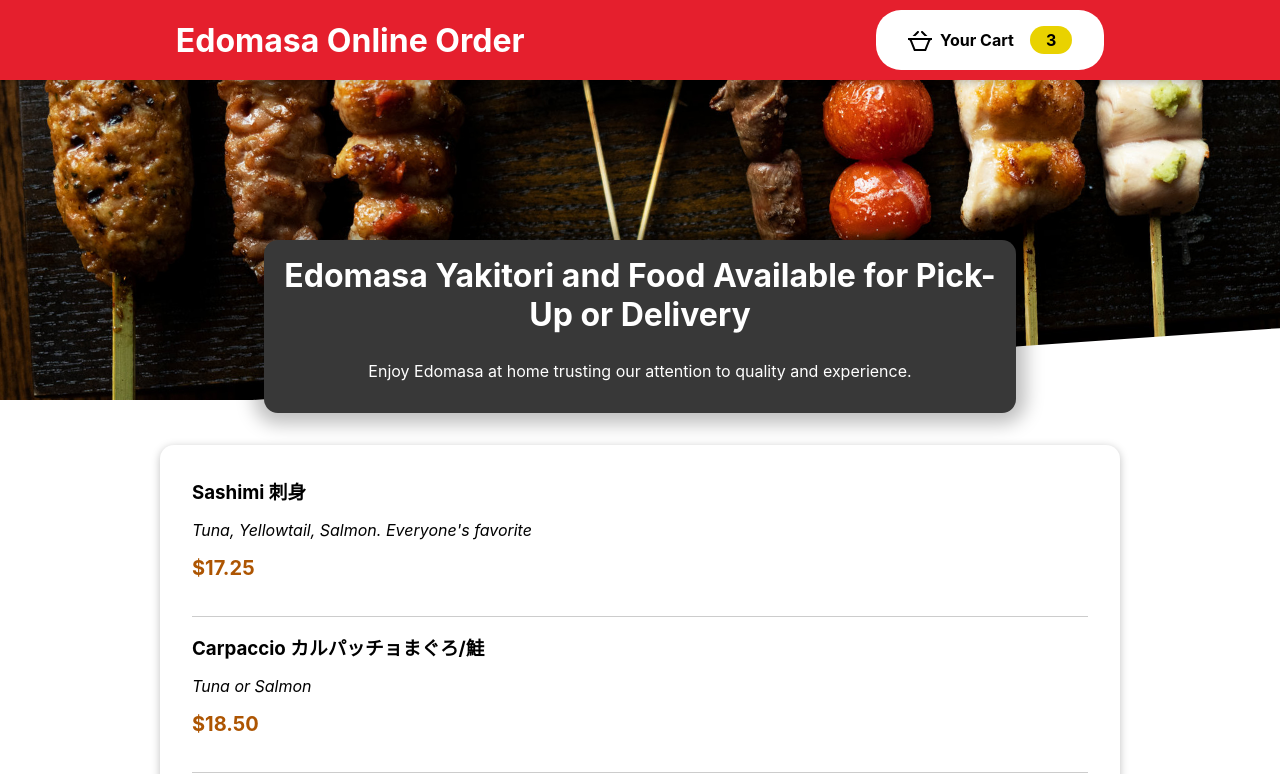
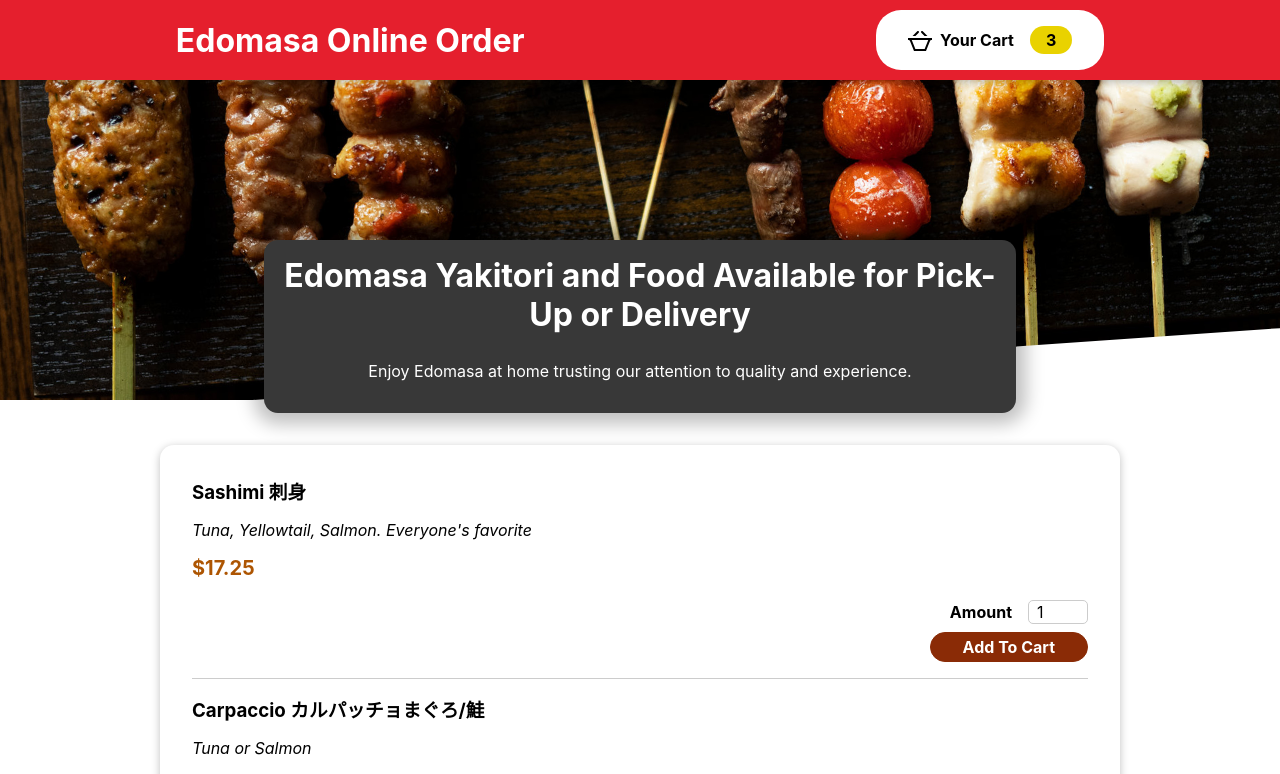
Before and after one commit to chotimmysf/edomasaonlineordering, a React (Create React App) app: page / in a window 1280 px wide. Shown: the top 774 px of the page. Built offline with nearby package versions, Linux system fonts and the light colour scheme.

Commit message:
added add to cart buttons

```diff
--- a/src/components/Menu/MenuItem/availableMenuItems.js
+++ b/src/components/Menu/MenuItem/availableMenuItems.js
@@ -13,11 +13,11 @@
     />);
 
     return <section className={classes.items}>
-        <ul>
-            <Card>
+        <Card>
+            <ul>
                 {listOfMenuItems}
-            </Card>
-        </ul>
+            </ul>
+        </Card>
     </section>
 };
 
--- a/src/components/Menu/MenuItem/individualMenuItem.js
+++ b/src/components/Menu/MenuItem/individualMenuItem.js
@@ -1,3 +1,4 @@
+import MenuItemForm from './menuItemForm';
 import classes from './individualMenuItem.module.css';
 
 const IndividualMenuItem = props => {
@@ -8,6 +9,7 @@
         <h3>{props.name}</h3>
         <p className={classes.description}>{props.description}</p>
         <p className={classes.price}>{price}</p>
+        <MenuItemForm />
     </li>
     );
 };
--- /dev/null
+++ b/src/components/Menu/MenuItem/menuItemForm.js
@@ -0,0 +1,18 @@
+import classes from './menuItemForm.module.css';
+import Input from '../../UI/Input';
+
+const MenuItemForm = (props) => {
+    return <form className={classes.form}>
+        <Input label="Amount" input={{
+            id: "amount",
+            type: "number",
+            min: '1',
+            max: '100',
+            step: '1',
+            defaultValue: '1'
+        }}/>
+        <button>Add To Cart</button>
+    </form>
+}
+
+export default MenuItemForm;
--- /dev/null
+++ b/src/components/Menu/MenuItem/menuItemForm.module.css
@@ -0,0 +1,20 @@
+.form {
+    text-align: right;
+  }
+
+  .form button {
+    font: inherit;
+    cursor: pointer;
+    background-color: #8a2b06;
+    border: 1px solid #8a2b06;
+    color: white;
+    padding: 0.25rem 2rem;
+    border-radius: 20px;
+    font-weight: bold;
+  }
+
+  .form button:hover,
+  .form button:active {
+    background-color: #641e03;
+    border-color: #641e03;
+  }
--- /dev/null
+++ b/src/components/UI/Input.js
@@ -0,0 +1,10 @@
+import classes from './Input.module.css';
+
+const Input = (props) => {
+    return <div className={classes.input}>
+        <label htmlFor={props.input.id}>{props.label}</label>
+        <input {...props.input}/>
+    </div>
+};
+
+export default Input;
--- /dev/null
+++ b/src/components/UI/Input.module.css
@@ -0,0 +1,16 @@
+.input {
+    margin-bottom: 0.5rem;
+  }
+
+  .input label {
+    font-weight: bold;
+    margin-right: 1rem;
+  }
+
+  .input input {
+    width: 3rem;
+    border-radius: 5px;
+    border: 1px solid #ccc;
+    font: inherit;
+    padding-left: 0.5rem;
+  }
```
